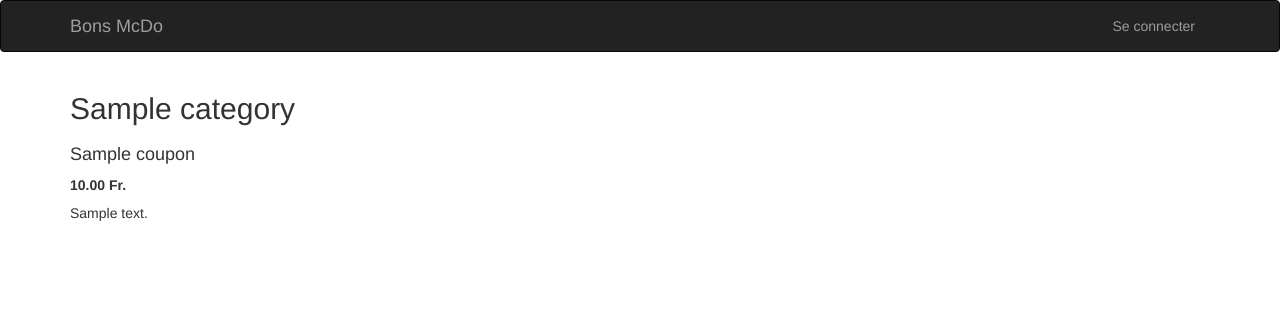
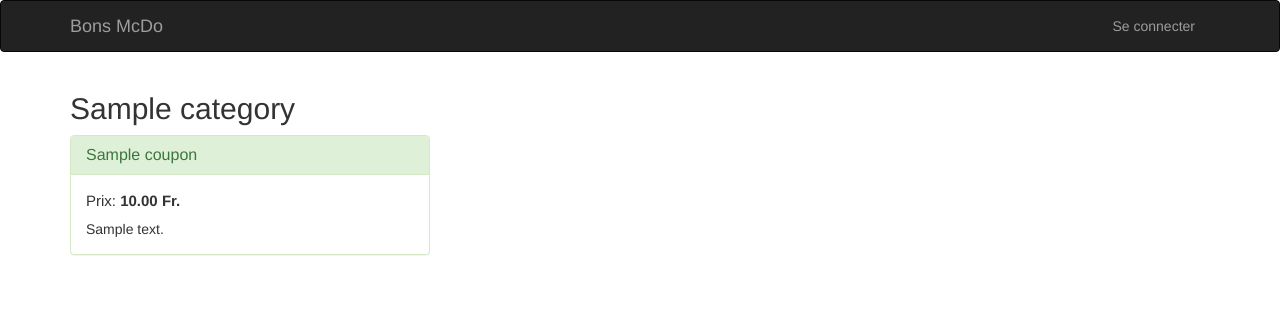
Before and after one commit to simonbru/coupons, a Django app: page /coupons/ in a window 1280 px wide. Shown: the top 312 px of the page. Run offline with Django 3.2, Linux system fonts and the light colour scheme; tables that the repository leaves empty hold one stand-in row (values such as "Sample post"); some libraries are stand-ins or nearby versions.

Commit message:
Improve presentation

```diff
--- a/coupons/static/coupons/styles/app.css
+++ b/coupons/static/coupons/styles/app.css
@@ -16,6 +16,11 @@
     margin-bottom: 30px;
 }
 
+.coupon-price {
+    margin-bottom: 8px;
+    font-size: 15px;
+}
+
 .coupon-card .comments {
     margin-top: 8px;
 }
--- a/coupons/templates/coupons/coupon_list.html
+++ b/coupons/templates/coupons/coupon_list.html
@@ -9,9 +9,15 @@
     <div class="row">
       {% for coupon in category.coupons.all %}
         <a href="{% url 'coupon_detail' coupon.pk %}" class="coupon-link">
-          <div class="col-md-4 col-sm-6 coupon-card">
-            <h4>{{ coupon.title }} </h4>
-            <strong>{{ coupon.price }} Fr.</strong>
+          <div class="col-md-4 col-sm-6">
+            <div class="panel panel-success">
+              <div class="panel-heading">
+                <h3 class="panel-title">{{ coupon.title }}</h3>
+              </div>
+              <div class="panel-body">
+                <div class="coupon-price">
+                  Prix: <strong>{{ coupon.price }} Fr.</strong>
+                </div>
                 <div class="comments">
                   {% for place, comment in coupon.last_comment_per_place.items %}
                     <div>
@@ -25,6 +31,8 @@
                   {% endfor %}
                 </div>
               </div>
+            </div>
+          </div>
         </a>
       {% endfor %}
 
```
Lines whose indentation alone changed are shown as unchanged.
